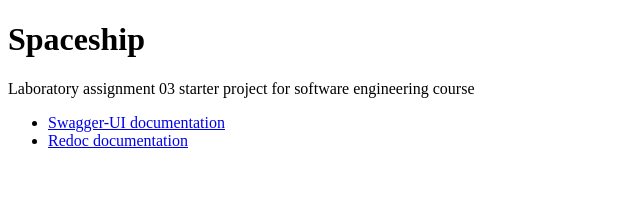
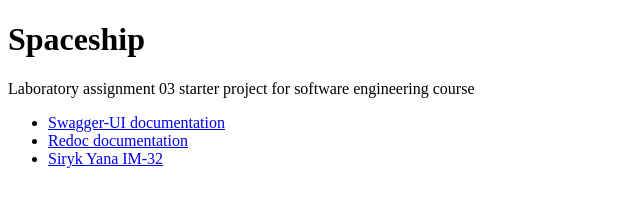
Before and after one commit to hinoneko/docker-mtrpz, a plain HTML site: page python/build/index.html in a window 1280 px wide. Shown: the whole page, without its empty margins (0-640 px from the left). Drawn offline with Linux system fonts and the light colour scheme.

Commit message:
add: documentation links in index.html

```diff
--- a/python/build/index.html
+++ b/python/build/index.html
@@ -10,6 +10,7 @@
         <ul>
             <li><a href='docs'>Swagger-UI documentation</a></li>
             <li><a href='redoc'>Redoc documentation</a></li>
+            <li><a href='docs'>Siryk Yana IM-32</a></li>
         </ul>
     </body>
 </html>
```
